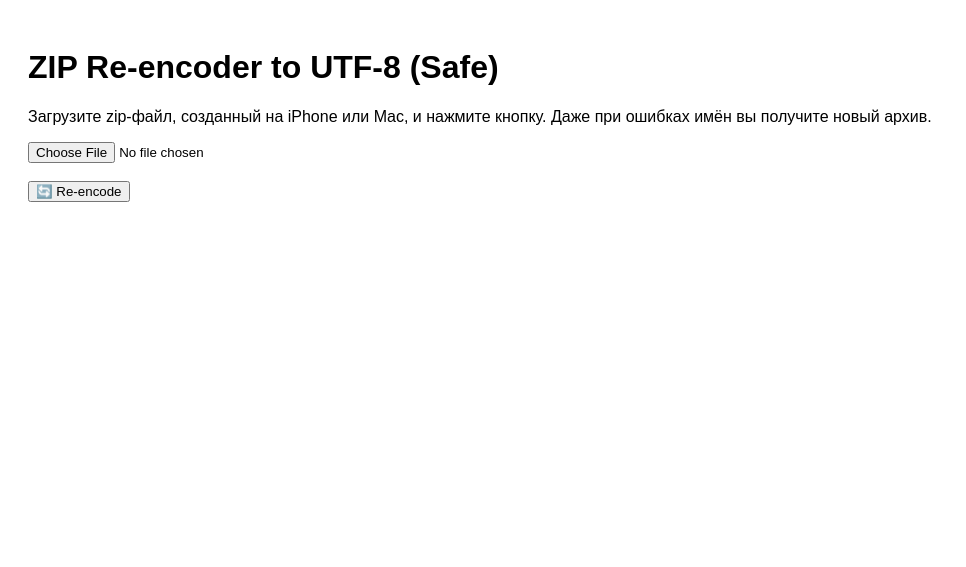
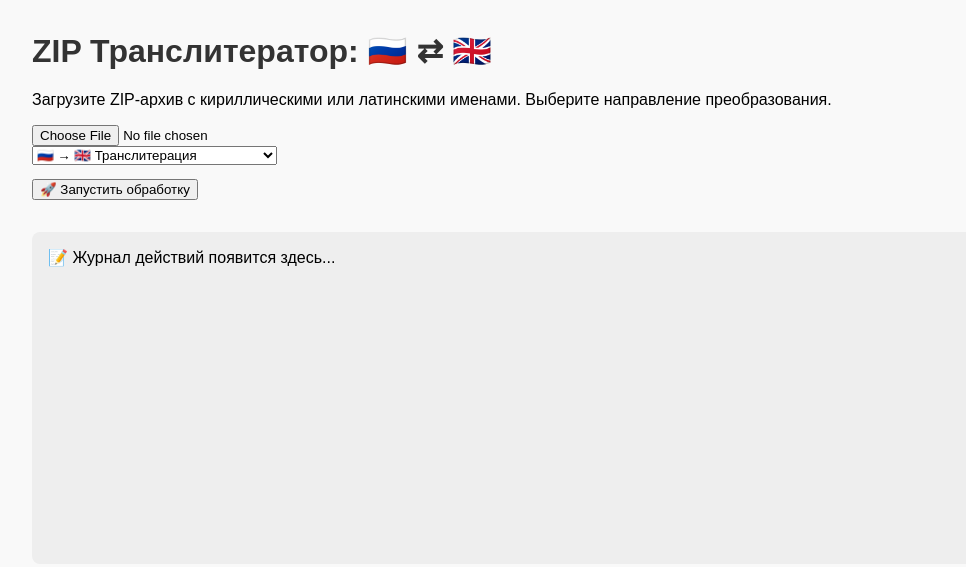
Before and after one commit to rgalankin/zip_reencoder, a plain HTML site: page index.html in a window 1280 px wide. Shown: the whole page, without its empty margins (0-966 px from the left). Drawn offline with nearby package versions, Linux system fonts and the light colour scheme.

Commit message:
Add files via upload

```diff
--- a/index.html
+++ b/index.html
@@ -1,79 +1,88 @@
-
 <!DOCTYPE html>
-<html>
+<html lang="ru">
 <head>
   <meta charset="UTF-8">
-  <title>ZIP Re-encoder to UTF-8 (Safe)</title>
-  <script src="https://cdn.jsdelivr.net/npm/jszip@3.10.0/dist/jszip.min.js"></script>
+  <title>Транслитерация ZIP-архива</title>
   <style>
-    body { font-family: sans-serif; padding: 20px; }
-    #status { margin-top: 10px; color: #007700; }
-    #error { margin-top: 10px; color: red; }
-    #log { margin-top: 10px; font-size: 0.9em; color: #444; white-space: pre-wrap; }
+    body { font-family: sans-serif; margin: 2em; background: #f9f9f9; }
+    h1 { color: #333; }
+    input, button { margin-top: 1em; display: block; }
+    #log { margin-top: 2em; white-space: pre-wrap; background: #eee; padding: 1em; border-radius: 8px; height: 300px; overflow-y: auto; }
   </style>
 </head>
 <body>
-  <h1>ZIP Re-encoder to UTF-8 (Safe)</h1>
-  <p>Загрузите zip-файл, созданный на iPhone или Mac, и нажмите кнопку. Даже при ошибках имён вы получите новый архив.</p>
-  <input type="file" id="zipFile" accept=".zip" />
-  <br><br>
-  <button onclick="processZip()">🔄 Re-encode</button>
-  <div id="status"></div>
-  <div id="error"></div>
-  <div id="log"></div>
+  <h1>ZIP Транслитератор: 🇷🇺 ⇄ 🇬🇧</h1>
+  <p>Загрузите ZIP-архив с кириллическими или латинскими именами. Выберите направление преобразования.</p>
 
+  <input type="file" id="zipInput" accept=".zip" />
+  <select id="mode">
+    <option value="forward">🇷🇺 → 🇬🇧 Транслитерация</option>
+    <option value="reverse">🇬🇧 → 🇷🇺 Обратная транслитерация</option>
+  </select>
+  <button onclick="processZip()">🚀 Запустить обработку</button>
+
+  <div id="log">📝 Журнал действий появится здесь...</div>
+
+  <script src="https://cdn.jsdelivr.net/npm/jszip@3.10.1/dist/jszip.min.js"></script>
   <script>
+    const translitTable = {
+      "А":"A","Б":"B","В":"V","Г":"G","Д":"D","Е":"E","Ё":"E","Ж":"Zh","З":"Z","И":"I","Й":"Y",
+      "К":"K","Л":"L","М":"M","Н":"N","О":"O","П":"P","Р":"R","С":"S","Т":"T","У":"U","Ф":"F",
+      "Х":"Kh","Ц":"Ts","Ч":"Ch","Ш":"Sh","Щ":"Sch","Ъ":"","Ы":"Y","Ь":"","Э":"E","Ю":"Yu","Я":"Ya",
+      "а":"a","б":"b","в":"v","г":"g","д":"d","е":"e","ё":"e","ж":"zh","з":"z","и":"i","й":"y",
+      "к":"k","л":"l","м":"m","н":"n","о":"o","п":"p","р":"r","с":"s","т":"t","у":"u","ф":"f",
+      "х":"kh","ц":"ts","ч":"ch","ш":"sh","щ":"sch","ъ":"","ы":"y","ь":"","э":"e","ю":"yu","я":"ya"
+    };
+    const reverseTable = Object.fromEntries(Object.entries(translitTable).map(([k, v]) => [v, k]));
+
+    const log = (text) => {
+      document.getElementById("log").textContent += `\n${text}`;
+    };
+
+    function transliterate(text, mode) {
+      if (mode === "forward") {
+        return text.split('').map(ch => translitTable[ch] || ch).join('');
+      } else {
+        return text.replace(/Zh|Sch|Kh|Ts|Ch|Sh|Yu|Ya|zh|sch|kh|ts|ch|sh|yu|ya|[A-Za-z]/g, match =>
+          Object.entries(translitTable).find(([, v]) => v === match)?.[0] || match
+        );
+      }
+    }
+
     async function processZip() {
-      const fileInput = document.getElementById('zipFile');
-      const status = document.getElementById('status');
-      const error = document.getElementById('error');
-      const log = document.getElementById('log');
-      status.textContent = "";
-      error.textContent = "";
-      log.textContent = "";
-
-      if (!fileInput.files.length) {
-        error.textContent = "❗ Пожалуйста, выберите zip-файл.";
-        return;
-      }
+      const file = document.getElementById("zipInput").files[0];
+      const mode = document.getElementById("mode").value;
+      const zip = new JSZip();
+      const output = new JSZip();
+      document.getElementById("log").textContent = "🔄 Начинаем обработку...";
 
       try {
-        const file = fileInput.files[0];
-        const zip = await JSZip.loadAsync(file);
-        const newZip = new JSZip();
-        let skipped = 0;
+        const zipData = await zip.loadAsync(file);
+        log("✅ ZIP-файл загружен. Файлов внутри: " + Object.keys(zipData.files).length);
 
-        for (const [path, entry] of Object.entries(zip.files)) {
-          let utf8Name;
-          try {
-            utf8Name = decodeURIComponent(escape(path));
-          } catch (e) {
-            utf8Name = path; // используем оригинальное имя
-            log.textContent += "⚠️ Не удалось декодировать имя: " + path + "\n";
-            skipped++;
-          }
+        for (let filePath in zipData.files) {
+          const fileObj = zipData.files[filePath];
+          const newPath = filePath.split("/").map(part => transliterate(part, mode)).join("/");
 
-          if (entry.dir) {
-            newZip.folder(utf8Name);
+          if (!fileObj.dir) {
+            const content = await fileObj.async("uint8array");
+            output.file(newPath, content);
+            log(`📄 ${filePath} → ${newPath}`);
           } else {
-            const content = await entry.async("uint8array");
-            newZip.file(utf8Name, content);
+            output.folder(newPath);
+            log(`📁 ${filePath} → ${newPath}`);
           }
         }
 
-        const blob = await newZip.generateAsync({ type: "blob" });
-        const downloadLink = document.createElement("a");
-        downloadLink.href = URL.createObjectURL(blob);
-        downloadLink.download = "utf8_encoded.zip";
-        downloadLink.textContent = "⬇️ Скачать перекодированный архив";
-        downloadLink.style.display = "block";
-        downloadLink.style.marginTop = "10px";
-
-        status.textContent = "✅ Архив создан. Проблемных имён: " + skipped;
-        status.appendChild(downloadLink);
-      } catch (e) {
-        error.textContent = "❌ Ошибка обработки архива: " + e.message;
-        console.error(e);
+        const result = await output.generateAsync({ type: "blob" });
+        const link = document.createElement("a");
+        link.href = URL.createObjectURL(result);
+        link.download = "transliterated.zip";
+        link.textContent = "⬇️ Скачать ZIP с результатом";
+        document.body.appendChild(link);
+        log("✅ Архив создан и готов к скачиванию.");
+      } catch (err) {
+        log("❌ Ошибка: " + err.message);
       }
     }
   </script>
```
